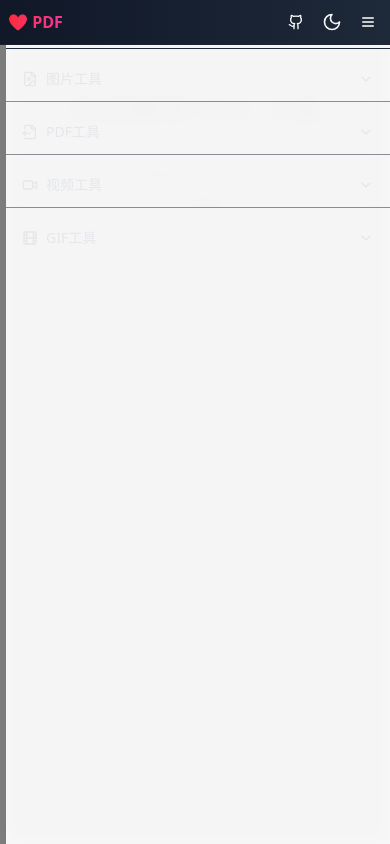
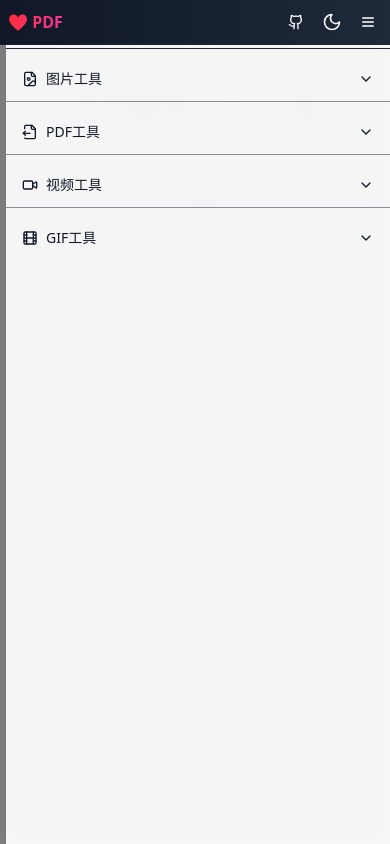
Before and after one commit to shuffblow/file-zenith-web, a Next.js app: page / in a window 390 px wide. Both pictures are taken after a click on the button 368 px from the left and 22 px from the top of the page. Built offline with nearby package versions, Linux system fonts and the light colour scheme.

Commit message:
fix(src/components/Header.tsx): 🧩 " 修复移动端暗黑主题文字颜色显示问题" (#15)
BREAKING CHANGE: "
"

```diff
--- a/src/components/Header.tsx
+++ b/src/components/Header.tsx
@@ -114,7 +114,7 @@ const Header = () => {
                   <div key={index} className="border-b border-gray-800/50 last:border-b-0">
                     <button
                       onClick={() => toggleSection(index)}
-                      className="flex items-center justify-between w-full px-4 py-3 text-sm font-medium text-gray-200 hover:bg-white/5 cursor-pointer"
+                      className="flex items-center justify-between w-full px-4 py-3 text-sm font-medium text-gray-900 dark:text-white hover:bg-white/5 cursor-pointer"
                     >
                       <div className="flex items-center">
                         <section.icon className="w-4 h-4 mr-2" />
@@ -136,7 +136,7 @@ const Header = () => {
                           <Link
                             key={itemIndex}
                             href={item.href}
-                            className="flex items-center px-8 py-2.5 text-sm text-gray-400 hover:text-white hover:bg-white/5 cursor-pointer"
+                            className="flex items-center px-8 py-2.5 text-sm text-gray-900 dark:text-white hover:text-white hover:bg-white/5 cursor-pointer"
                             onClick={() => setIsMobileMenuOpen(false)}
                           >
                             {item.title}
```
